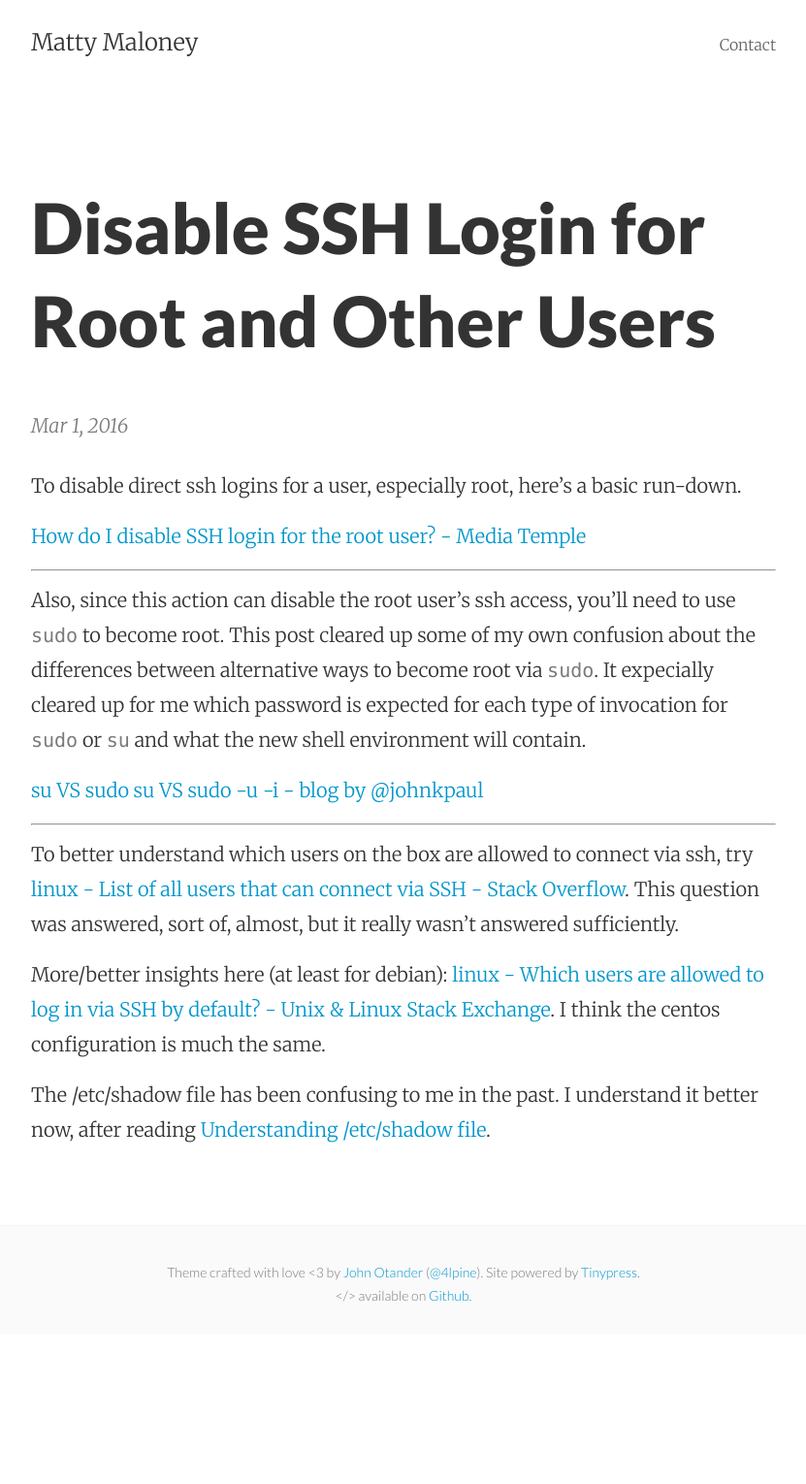
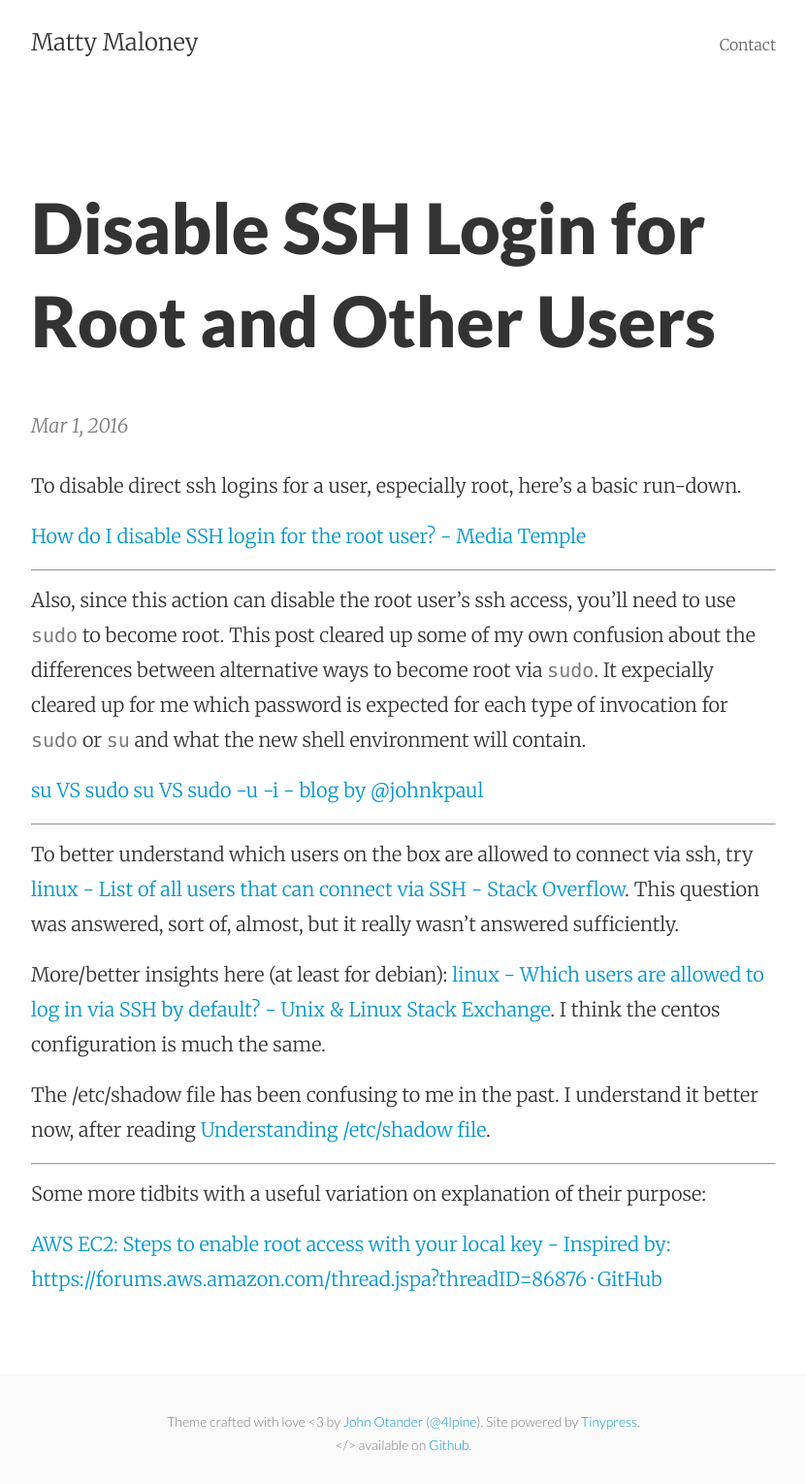
Before and after one commit to mattymaloney/mattymaloney.github.io, a Jekyll site: the page built from _posts/2016-03-01-disable-ssh-login.md, in a window 1280 px wide. Shown: the whole page at 97% size, without its empty margins (224-1055 px from the left). Built offline with Jekyll 4.4.1, drawn with Linux system fonts in a browser that asks for light colours; before the commit the page ends 1376 px from its top, so only the background shows below that.

Commit message:
Updated 2016-03-01-disable-ssh-login.md

```diff
--- a/_posts/2016-03-01-disable-ssh-login.md
+++ b/_posts/2016-03-01-disable-ssh-login.md
@@ -3,6 +3,7 @@ published: true
 layout: post
 title: Disable SSH Login for Root and Other Users
 ---
+
 
 
 To disable direct ssh logins for a user, especially root, here's a basic run-down.
@@ -22,3 +23,9 @@ To better understand which users on the box are allowed to connect via ssh, try
 More/better insights here (at least for debian): [linux - Which users are allowed to log in via SSH by default? - Unix & Linux Stack Exchange](http://unix.stackexchange.com/questions/36804/which-users-are-allowed-to-log-in-via-ssh-by-default). I think the centos configuration is much the same.
 
 The /etc/shadow file has been confusing to me in the past. I understand it better now, after reading [Understanding /etc/shadow file](http://www.cyberciti.biz/faq/understanding-etcshadow-file/).
+
+---
+
+Some more tidbits with a useful variation on explanation of their purpose:
+
+[AWS EC2: Steps to enable root access with your local key - Inspired by: https://forums.aws.amazon.com/thread.jspa?threadID=86876 · GitHub](https://gist.github.com/tracend/4016872)
```
